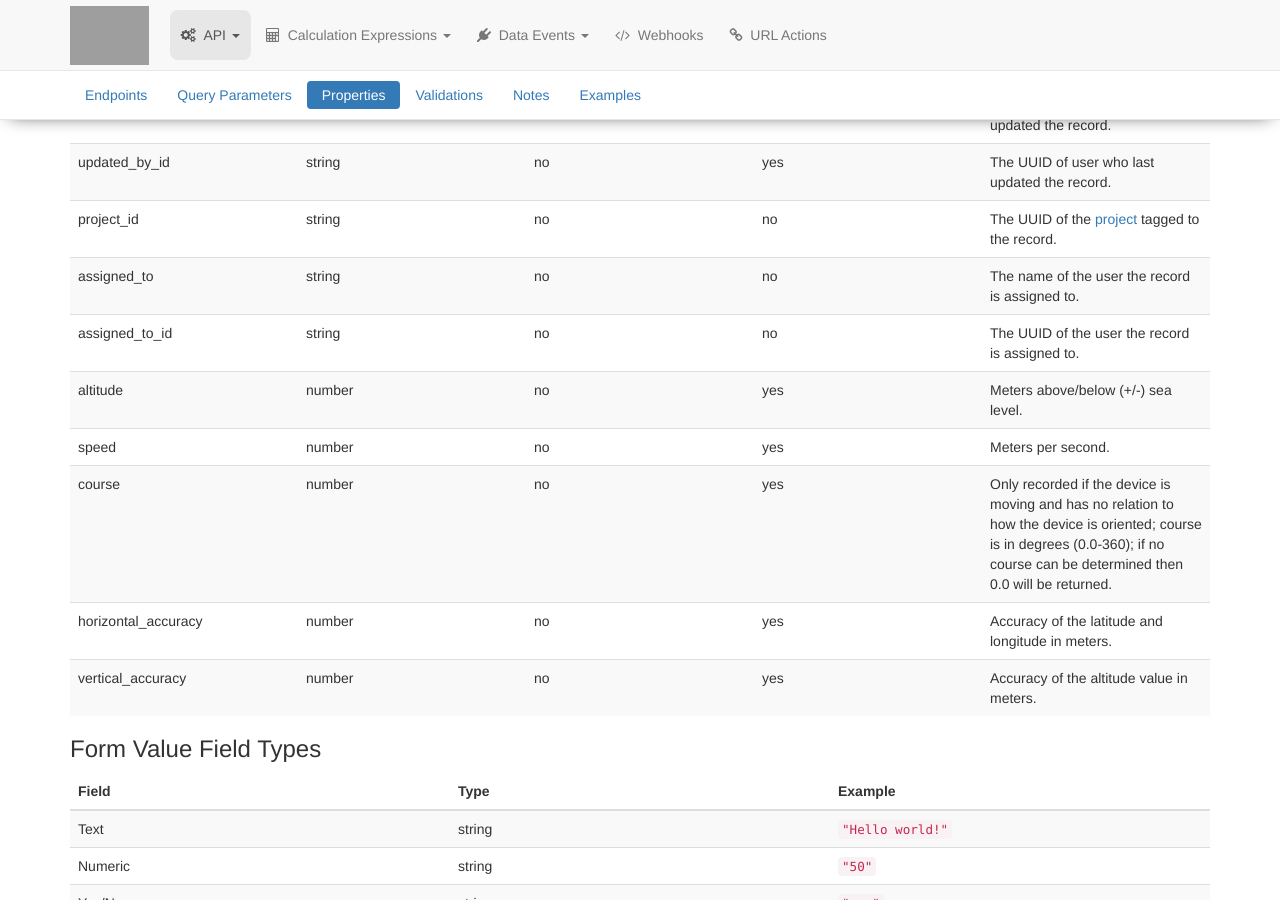
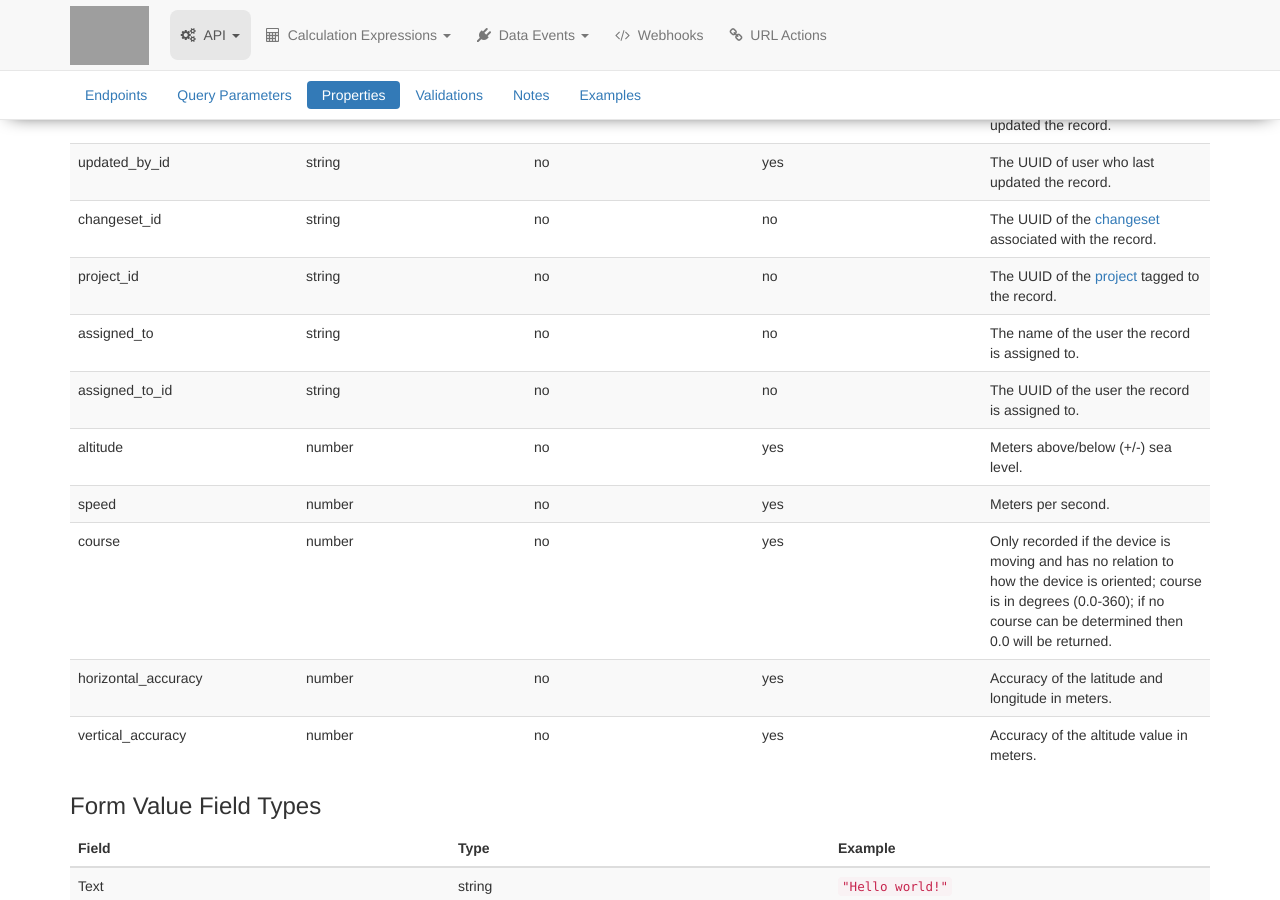
Before and after one commit to rylincoln/developer.fulcrumapp.com, a Jekyll site: the page built from _endpoints/records.md, in a window 1280 px wide and 900 px high, scrolled down 2491 px. Built offline with Jekyll 4.4.1, drawn with Linux system fonts in a browser that asks for light colours; nearby versions of some CDN libraries; grey boxes are pictures that could not be loaded.

Commit message:
Add changeset_id property

```diff
--- a/_endpoints/records.md
+++ b/_endpoints/records.md
@@ -82,6 +82,7 @@ Records will still be ordered according to the `updated_at` column, even when fi
 | created_by_id | string | no | yes | The UUID of user who created the record. |
 | updated_by | string | no | yes | The name of user who last updated the record. |
 | updated_by_id | string | no | yes | The UUID of user who last updated the record. |
+| changeset_id | string | no | no | The UUID of the [changeset](/endpoints/changesets/) associated with the record. |
 | project_id | string | no | no | The UUID of the [project](http://www.fulcrumapp.com/help/projects/) tagged to the record. |
 | assigned_to | string | no | no | The name of the user the record is assigned to. |
 | assigned_to_id | string | no | no | The UUID of the user the record is assigned to. |
```
